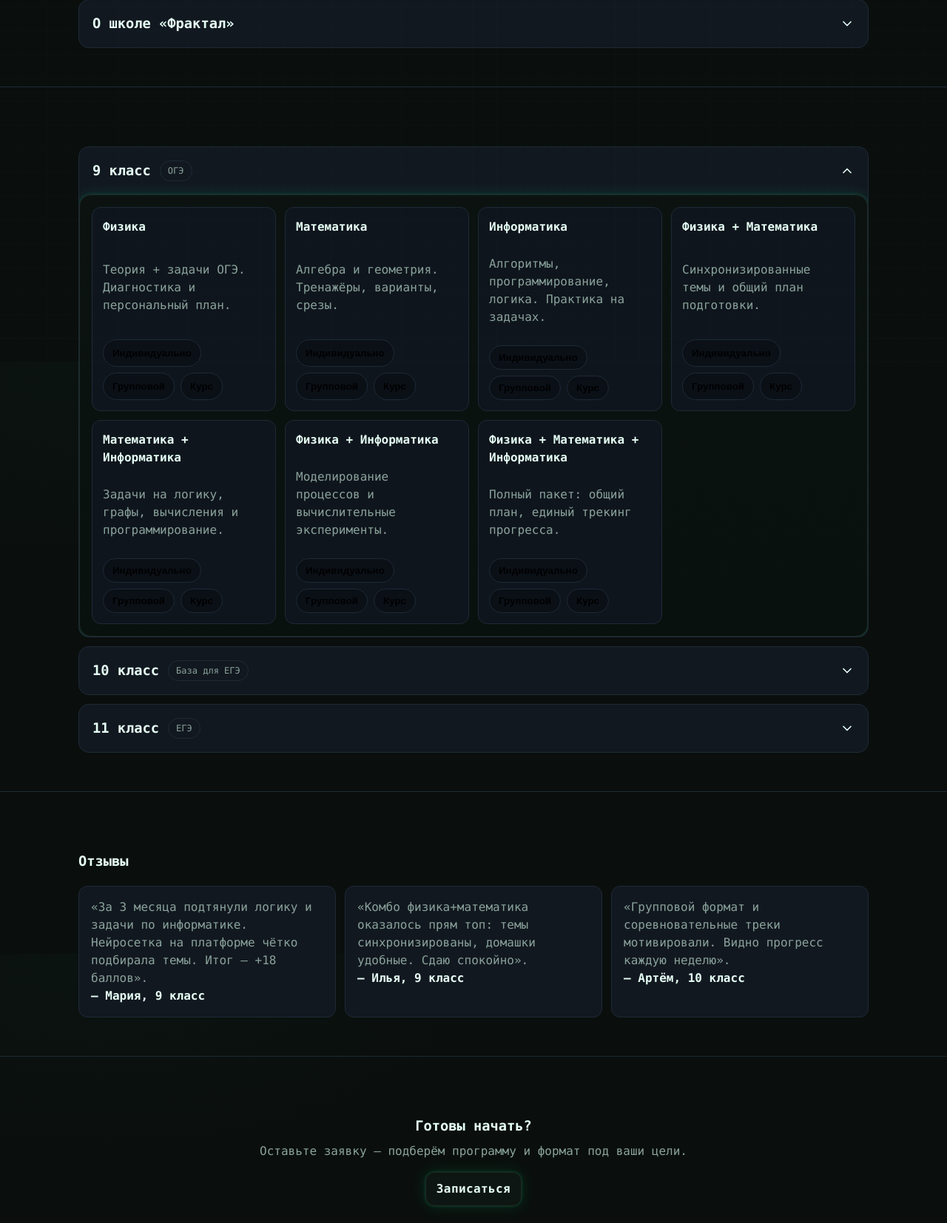
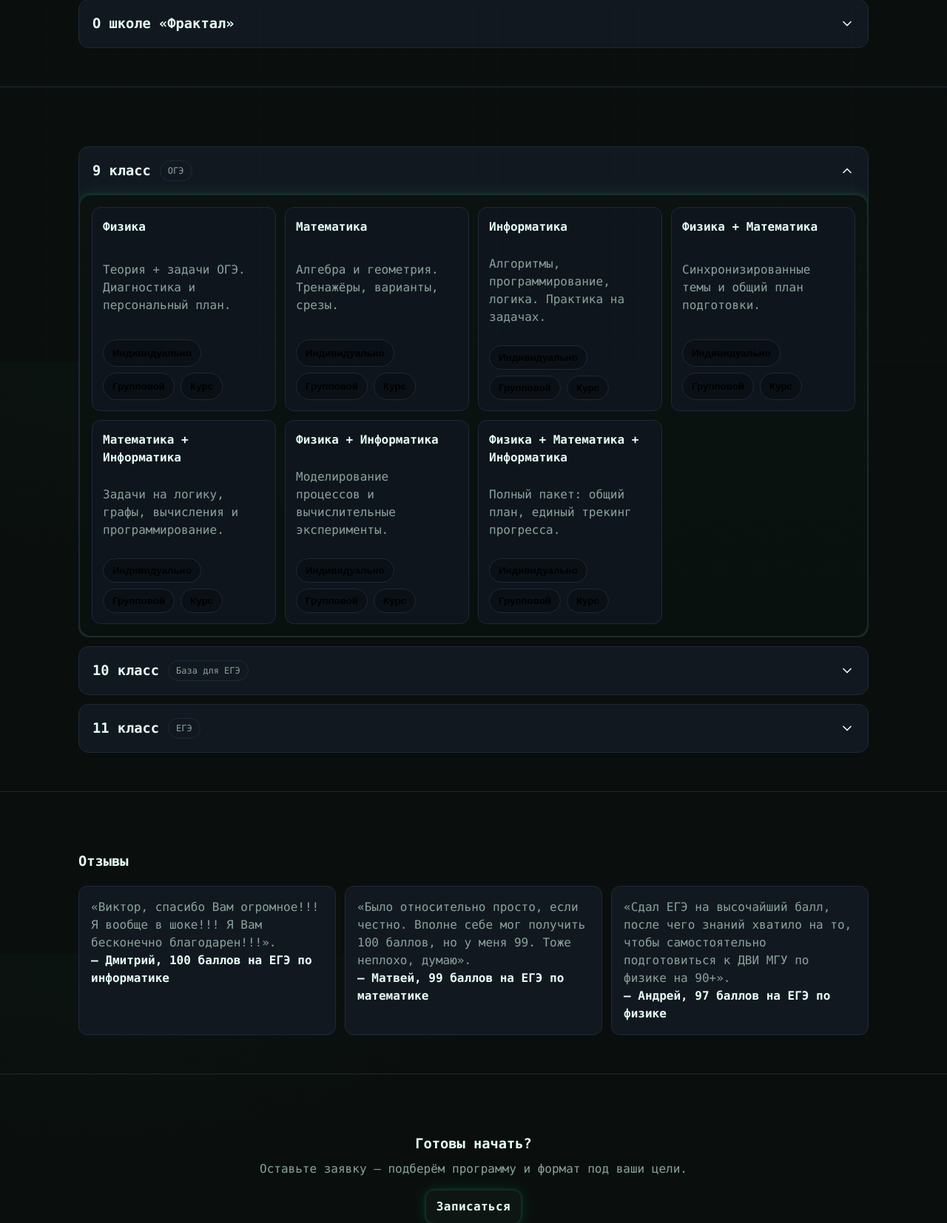
Before and after one commit to EPMAKOBB/django-site, a Django app: page / in a window 1280 px wide. Shown: the part 310-1964 px from the top of the page at 74% size. Run offline with Django 5.2, Linux system fonts and the light colour scheme.

Commit message:
Update testimonials quotes on home page

```diff
--- a/templates/home.html
+++ b/templates/home.html
@@ -171,9 +171,9 @@
     <div class="container">
       <h3 class="mt-0">Отзывы</h3>
       <div class="testimonials">
-        <div class="quote">«За 3 месяца подтянули логику и задачи по информатике. Нейросетка на платформе чётко подбирала темы. Итог — +18 баллов».<br><strong>— Мария, 9 класс</strong></div>
-        <div class="quote">«Комбо физика+математика оказалось прям топ: темы синхронизированы, домашки удобные. Сдаю спокойно».<br><strong>— Илья, 9 класс</strong></div>
-        <div class="quote">«Групповой формат и соревновательные треки мотивировали. Видно прогресс каждую неделю».<br><strong>— Артём, 10 класс</strong></div>
+        <div class="quote">«Виктор, спасибо Вам огромное!!! Я вообще в шоке!!! Я Вам бесконечно благодарен!!!».<br><strong>— Дмитрий, 100 баллов на ЕГЭ по информатике</strong></div>
+        <div class="quote">«Было относительно просто, если честно. Вполне себе мог получить 100 баллов, но у меня 99. Тоже неплохо, думаю».<br><strong>— Матвей, 99 баллов на ЕГЭ по математике</strong></div>
+        <div class="quote">«Сдал ЕГЭ на высочайший балл, после чего знаний хватило на то, чтобы самостоятельно подготовиться к ДВИ МГУ по физике на 90+».<br><strong>— Андрей, 97 баллов на ЕГЭ по физике</strong></div>
       </div>
     </div>
   </section>
```
